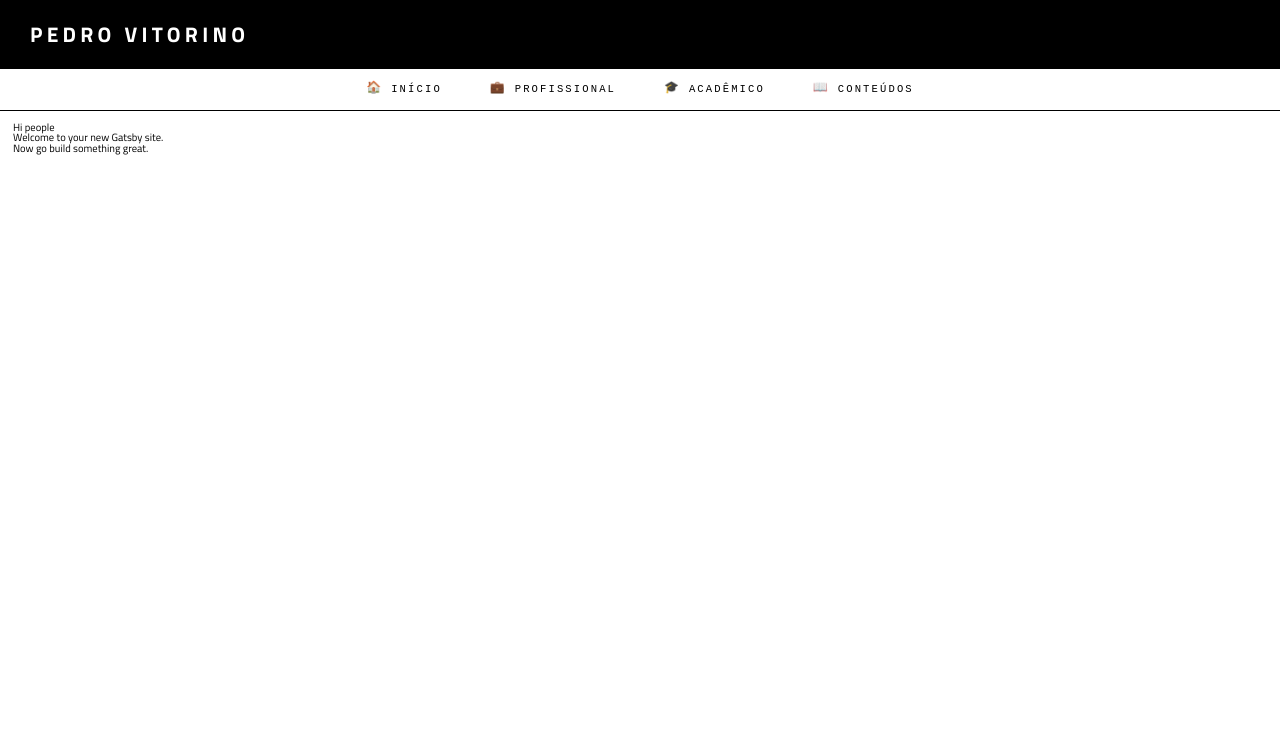
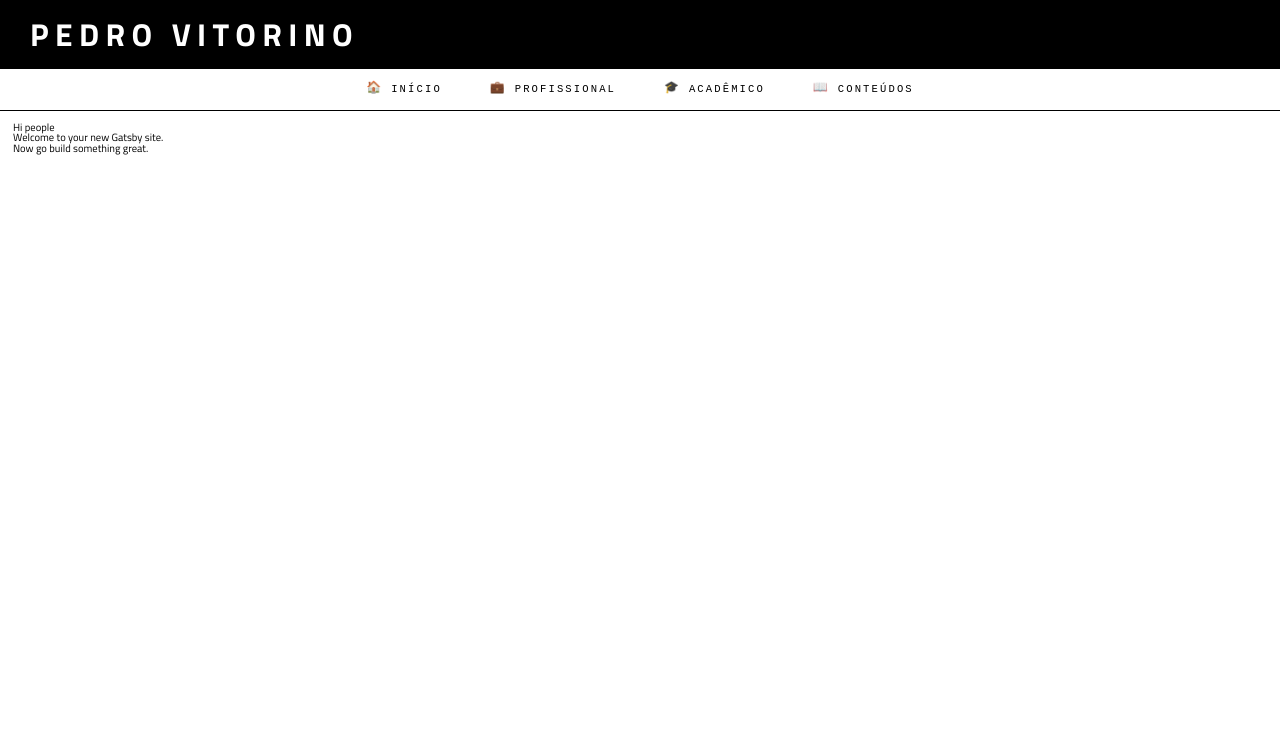
Before and after one commit to pedrovsp/pedrovsp.github.io, a Gatsby site: page / in a window 1280 px wide. Shown: the top 729 px of the page. Built offline with nearby package versions, Linux system fonts and the light colour scheme; Gatsby itself is replaced by a stand-in of ours.

Commit message:
fix: header logo font size

```diff
--- a/src/components/header/header.js
+++ b/src/components/header/header.js
@@ -7,10 +7,10 @@ import Linkedin from "../../assets/icons/linkedin.svg"
 
 const Header = ({ siteTitle }) => (
   <header className='header'>
-    <span className='title'>
+    <span className='header__title'>
       {siteTitle}
     </span>
-    <div className='icons'>
+    <div className='header__icons'>
       <Link to="https://github.com/pedrovsp" target="_blank">
         <Github />
       </Link>
--- a/src/components/header/header.scss
+++ b/src/components/header/header.scss
@@ -4,19 +4,24 @@
     background-color: var(--header-background);
     color: var(--header-text);
     font-weight: var(--fw-bold);
-    font-size: var(--fs-xlarge);
+    font-size: 3em;
     padding: 15px 30px;
     display: flex;
     justify-content: space-between;
     align-items: center;
     position: fixed;
 
-    .title {
+    @media only screen and (max-width: 768px){
+      font-size: 2em;
+      line-height: 28px;
+    }
+
+    .header__title {
       cursor: pointer;
       letter-spacing: 0.2em;
     }
 
-    .icons {
+    .header__icons {
       display: none;
       svg {
         cursor: pointer;
```
